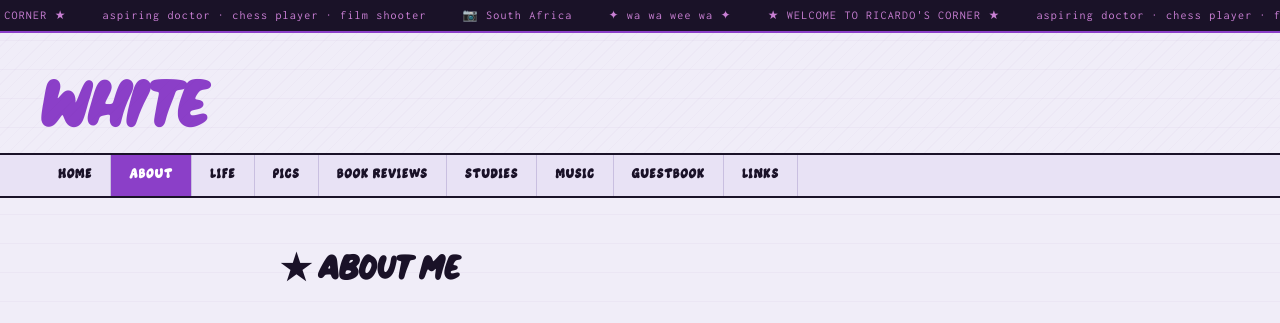
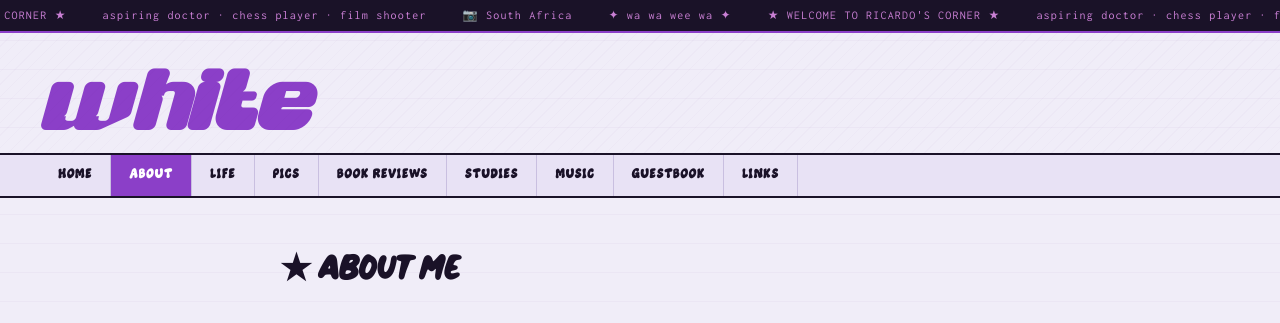
Before and after one commit to GrumpyAvo/GrumpyAvo.github.io, a plain HTML site: page about.html in a window 1280 px wide. Shown: the top 323 px of the page. Drawn offline with Linux system fonts and the light colour scheme.

Commit message:
Update about.html

```diff
--- a/about.html
+++ b/about.html
@@ -38,7 +38,7 @@
     @keyframes marquee { 0%{transform:translateX(0)} 100%{transform:translateX(-50%)} }
     header { display:grid; grid-template-columns:1fr auto; align-items:end; padding:36px 40px 20px; border-bottom:2px solid var(--dark); gap:20px; position:relative; }
     header::before { content:''; position:absolute; top:0;left:0;right:0;bottom:0; background:repeating-linear-gradient(-45deg,transparent,transparent 8px,rgba(80,0,120,0.02) 8px,rgba(80,0,120,0.02) 9px); pointer-events:none; }
-    .site-title { font-family:'SupremeDonuts',serif; font-weight:800; font-size:clamp(2.4rem,6vw,4.2rem); line-height:0.95; letter-spacing:-0.03em; }
+    .site-title { font-family:'FluxDemo',serif; font-weight:800; font-size:clamp(2.4rem,6vw,4.2rem); line-height:0.95; letter-spacing:-0.03em; }
     .site-title span.accent { color:var(--accent1); }
     .site-title span.small { font-size:0.35em; font-weight:400; font-family:'Inconsolata',monospace; display:block; letter-spacing:0.2em; color:var(--muted); text-transform:uppercase; margin-bottom:4px; }
     .site-title a { text-decoration:none; color:var(--accent1); }
```
